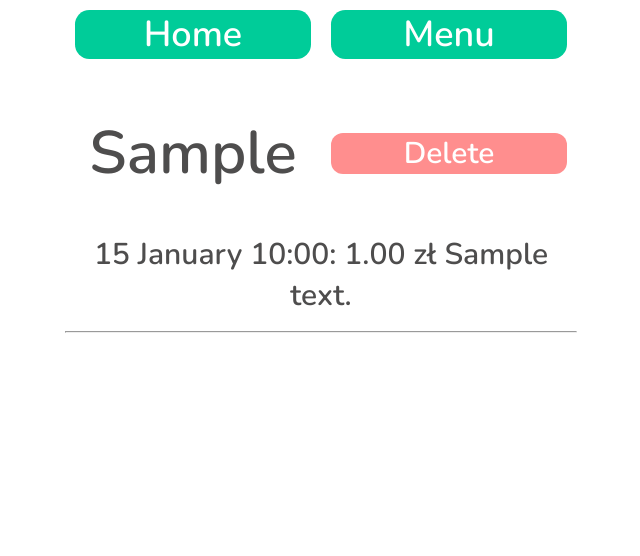
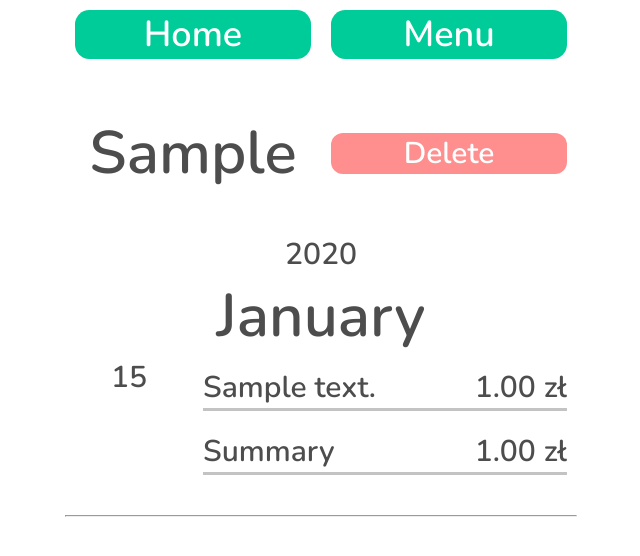
Before and after one commit to alamondo/Mcalc, a Flask app: a page that uses app/templates/cat_detail.html in a window 1280 px wide. Shown: the top 556 px of the page, without its empty margins (319-959 px from the left). Run offline with Flask 2, Linux system fonts and the light colour scheme; a user stored in the database is signed in; tables that the repository leaves empty hold one stand-in row (values such as "Sample post").

Commit message:
refactoring

```diff
--- a/app/routes.py
+++ b/app/routes.py
@@ -10,8 +10,7 @@ from flask import request
 
 
 def redirect_url(default='index'):
-    print(request.args)
-    print(request.referrer)
+
     return request.args.get('next') or request.referrer or url_for(default)
 
 
@@ -265,17 +264,42 @@ def add_income():
 @app.route('/detail/<category>')
 @login_required
 def cat_detail(category):
-    cat_spending = Spending.query.filter(Spending.user_id == current_user.id,
-                                         Spending.category == UserCategory.query.filter(
+    user_spending = Spending.query.filter(Spending.user_id == current_user.id,
+                                          Spending.category == UserCategory.query.filter(
                                                                     UserCategory.value == category
                                                                     ).first().id).order_by(Spending.timestamp.desc())
 
-    # user_spending = current_user.spending.order_by(Spending.timestamp.desc())
+    dictionary = {}
+    i = 1
+    for each in user_spending:
+        timestamp_year = each.timestamp.strftime("%Y")
+        timestamp_month = each.timestamp.strftime("%B")
+        timestamp_day = each.timestamp.strftime("%d")
+
+        if timestamp_year not in dictionary.keys():
+            dictionary[timestamp_year] = {}
+        if timestamp_month not in dictionary[timestamp_year].keys():
+            dictionary[timestamp_year][timestamp_month] = {}
+        if timestamp_day not in dictionary[timestamp_year][timestamp_month].keys():
+            dictionary[timestamp_year][timestamp_month][timestamp_day] = {}
+
+        dictionary[timestamp_year][timestamp_month][timestamp_day][i] = each
+        i += 1
+
+    for timestamp_year in dictionary:
+        for timestamp_month in dictionary[timestamp_year]:
+            for timestamp_day in dictionary[timestamp_year][timestamp_month]:
+                day_sum = 0
+                for record in dictionary[timestamp_year][timestamp_month][timestamp_day]:
+                    selected = dictionary[timestamp_year][timestamp_month][timestamp_day][record]
+                    day_sum += float(selected.value)
+
+                dictionary[timestamp_year][timestamp_month][timestamp_day]['daily_sum'] = day_sum
 
     cat_id = UserCategory.query.filter(UserCategory.value == category).first().id
 
     return render_template('cat_detail.html', title='Home',
-                           category_list=cat_spending, category_name=category, cat_id=cat_id)
+                           category_list=user_spending, category_name=category, cat_id=cat_id, user_spending=dictionary)
 
 
 @app.route('/delete/<record_id>')
--- a/app/static/scripts.js
+++ b/app/static/scripts.js
@@ -95,7 +95,7 @@ $(document).ready(function() {
   });
 
   if ((window.location.href).search('index') != -1) {
-    ("#ajax-content")
+    $("#ajax-content")
       .empty()
       .append(
         "<div class='loading'><img src='static/loading.svg' alt='Loading' /></div>"
--- a/app/templates/cat_detail.html
+++ b/app/templates/cat_detail.html
@@ -15,20 +15,60 @@
             </a>
         </div>
 
-        {% for record in category_list %}
-            {% if record != None %}
-                <div class="record_value_cat_detail_view">
-                    <a href="{{ url_for('detail', record_id=record.id) }}">
-                        {{ record.timestamp.strftime("%d %B %H:%M") }}:
-                        {{ '{:.2f} zł'.format(record.value) }}
-                        {{ record.note }}
-                    </a>
-                    <hr>
+    </div>
+
+    <div class="all_view_container">
+
+    {% for year in user_spending %}
+
+        <div class="all_view_year">{{ year }}
+
+        {% for month in user_spending[year] %}
+
+            <div class="all_view_month">{{ month }}
+
+            {% for day in user_spending[year][month] %}
+
+                <div class="all_view_day">{{ day  }}
+
+                {% for record in user_spending[year][month][day] %}
+
+
+                        <a class="all_view_record" href="{{ url_for('detail', record_id=user_spending[year][month][day][record].id) }}">
+<!--                            <div >-->
+                            <div class="record_category">
+                                {% if record == "daily_sum" %}
+                                    Summary
+                                {% else %}
+                                    {{ user_spending[year][month][day][record].note }}
+                                {% endif %}
+                            </div>
+                            <div class="record_value">
+
+                                {% if record == "daily_sum" %}
+                                    {{ '{:.2f} zł'.format(user_spending[year][month][day][record]) }}
+                                {% else %}
+                                    {{ '{:.2f} zł'.format(user_spending[year][month][day][record].value) }}
+                                {% endif %}
+                            </div>
+<!--                        </div>-->
+                        </a>
+
+
+
+                {% endfor %}
+
                 </div>
+                <hr>
 
-            {% endif %}
+            {% endfor %}
+
+            </div>
+
         {% endfor %}
 
-    </div>
+        </div>
+
+    {% endfor %}
 
 {% endblock %}
```
